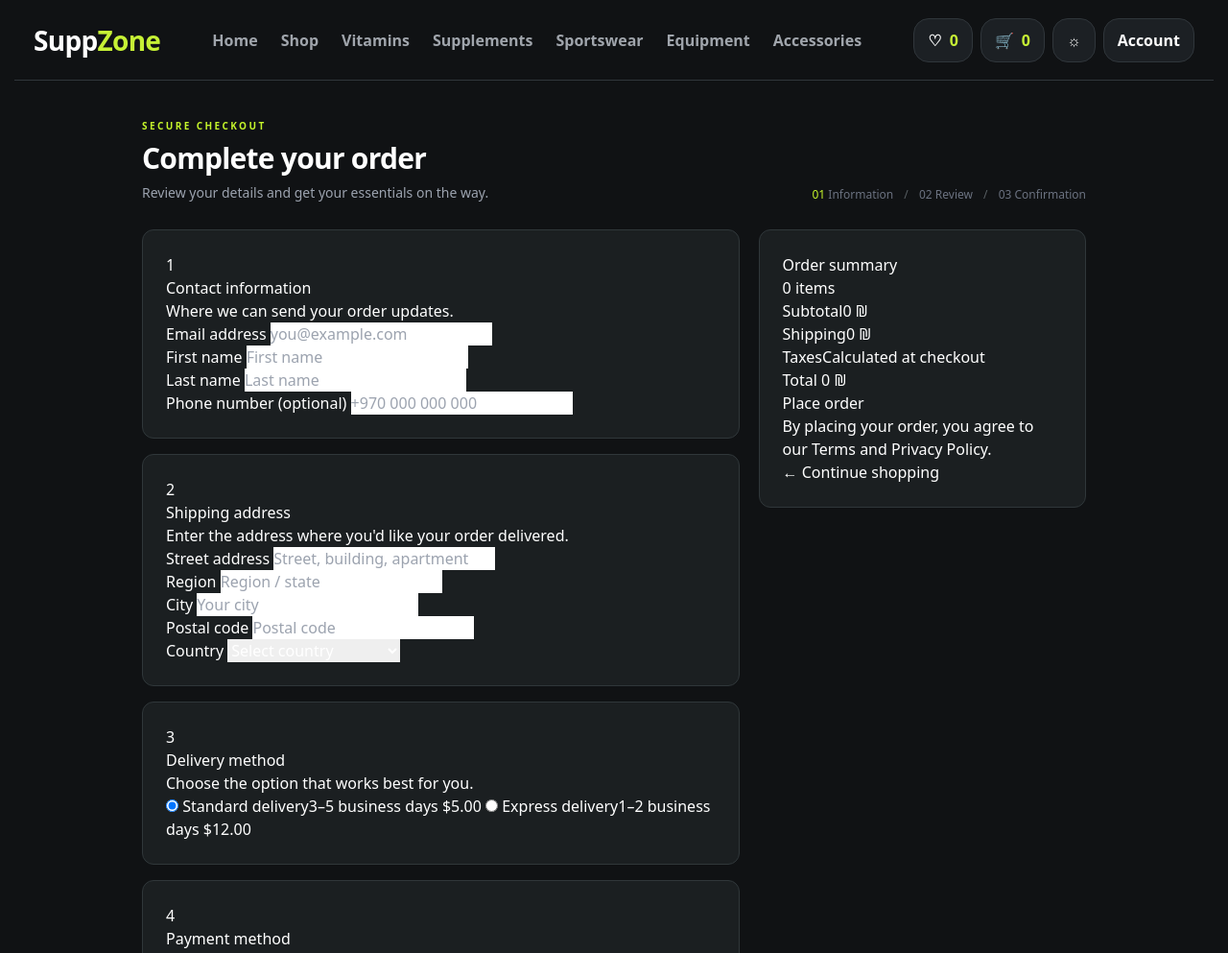
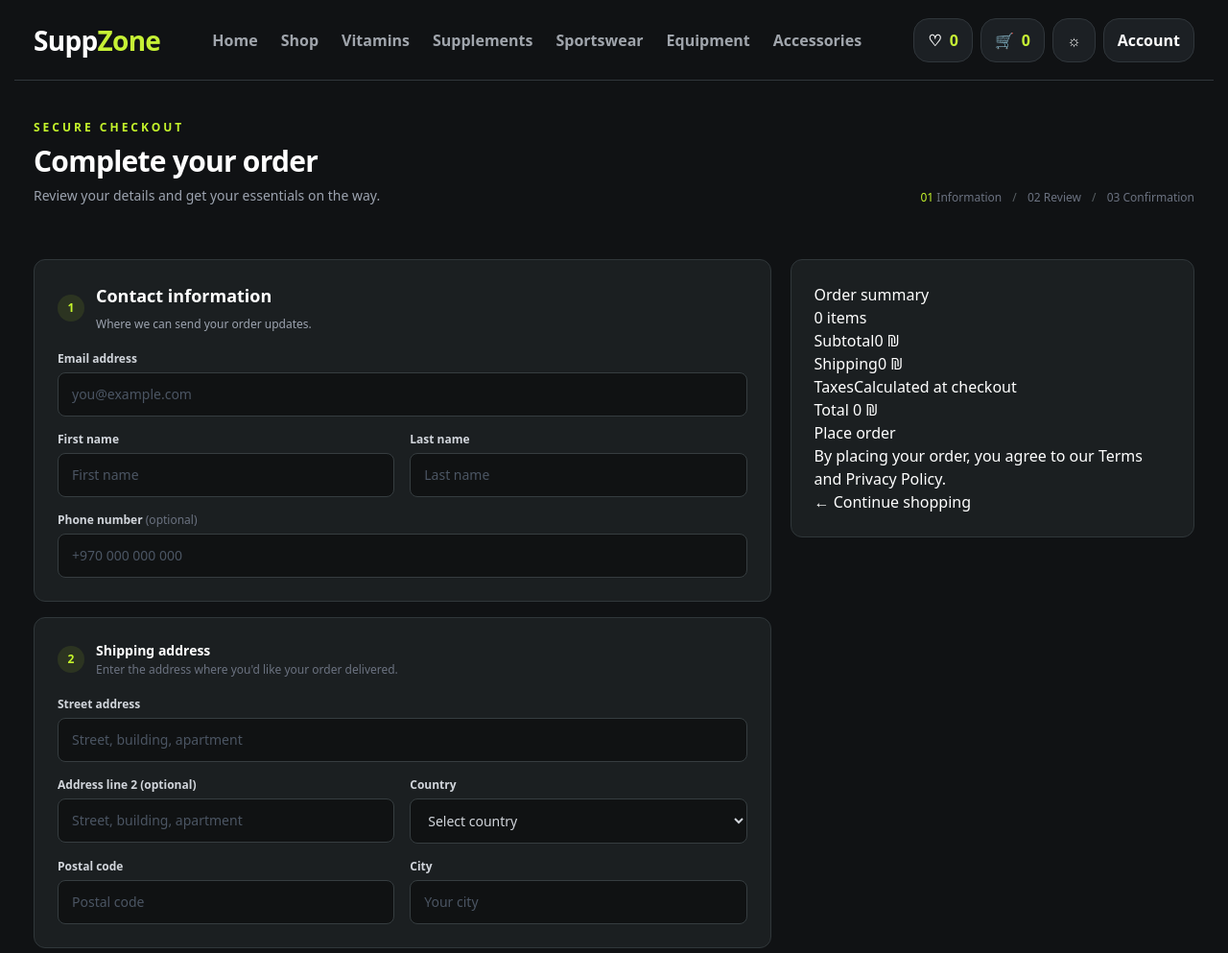
Before and after one commit to YAZQ39/SuppZone, a plain HTML site: page checkout.html in a window 1280 px wide. Shown: the top 993 px of the page at 96% size. Drawn offline with nearby package versions, Linux system fonts and the light colour scheme.

Commit message:
Add new HTML files for accessories, cart, compare, confirmation, contact, equipment, orders, sportswear, supplements, vitamins, and wishlist with basic structure and Tailwind CSS integration

```diff
--- a/checkout.html
+++ b/checkout.html
@@ -15,11 +15,11 @@
 
 <div id="site-header" class="relative z-40"></div>
 
-    <main class="mx-auto w-full max-w-5xl px-5 py-8 sm:py-10">
+    <main class="mx-auto flex w-full max-w-[1250px] flex-col gap-14 px-4 py-10 md:px-5">
 
-        <div class="mb-7 flex flex-col justify-between gap-4 sm:flex-row sm:items-end">
+        <div class="mb-0 flex flex-col justify-between gap-4 sm:flex-row sm:items-end">
             <div>
-                <p class="mb-2 text-[10px] font-bold tracking-[0.24em] text-[#c5f52b]">SECURE CHECKOUT</p>
+                <p class="mb-2 text-[12px] font-bold tracking-[0.25em] text-[#c5f52b]">SECURE CHECKOUT</p>
                 <h1 class="text-2xl font-black tracking-tight text-white sm:text-3xl">Complete your order</h1>
                 <p class="mt-2 text-sm text-gray-400">Review your details and get your essentials on the way.</p>
             </div>
@@ -28,80 +28,82 @@
 
         <form id="checkout-form" action="#" method="post" class="grid items-start gap-5 lg:grid-cols-[minmax(0,1.55fr)_minmax(280px,0.85fr)]">
             <div class="space-y-4" class="rounded-xl border border-[#30373a] bg-[#1b1f21] p-5 sm:p-6">
-                <!-- Contact information. -->
+
                 <section aria-labelledby="contact-heading" class="rounded-xl border border-[#30373a] bg-[#1b1f21] p-5 sm:p-6">
-                    <div>
-                        <span>1</span>
+                    <div class="mb-5 flex items-center gap-3">
+                        <span class="flex h-7 w-7 items-center justify-center rounded-full bg-[#c5f52b]/10 text-xs font-black text-[#c5f52b]">1</span>
                         <div>
-                            <h2 id="contact-heading">Contact information</h2>
-                            <p>Where we can send your order updates.</p>
+                            <h2 id="contact-heading" class="mb-2 text-[18px] font-bold text-white">Contact information</h2>
+                            <p class="mt-0.4 text-xs text-gray-400">Where we can send your order updates.</p>
                         </div>
                     </div>
-                    <div>
-                        <div>
-                            <label for="email">Email address</label>
-                            <input id="email" name="email" type="email" autocomplete="email" placeholder="you@example.com" required="">
+                    <div class="grid gap-4 sm:grid-cols-2">
+                        <div class="sm:col-span-2">
+                            <label for="email" class="mb-1.5 block text-xs font-semibold text-gray-300">Email address</label>
+                            <input id="email" name="email" type="email" autocomplete="email" placeholder="you@example.com" required="" class="w-full rounded-lg border border-[#363d40] bg-[#101213] px-3.5 py-3 text-sm text-white placeholder:text-gray-600 outline-none transition focus:border-[#c5f52b]">
                         </div>
                         <div>
-                            <label for="first-name">First name</label>
-                            <input id="first-name" name="first-name" type="text" autocomplete="given-name" placeholder="First name" required="">
+                            <label for="first-name" class="mb-1.5 block text-xs font-semibold text-gray-300">First name</label>
+                            <input id="first-name" name="first-name" type="text" autocomplete="given-name" placeholder="First name" required="" class="w-full rounded-lg border border-[#363d40] bg-[#101213] px-3.5 py-3 text-sm text-white placeholder:text-gray-600 outline-none transition focus:border-[#c5f52b]">
                         </div>
                         <div>
-                            <label for="last-name">Last name</label>
-                            <input id="last-name" name="last-name" type="text" autocomplete="family-name" placeholder="Last name" required="">
+                            <label for="last-name" class="mb-1.5 block text-xs font-semibold text-gray-300">Last name</label>
+                            <input id="last-name" name="last-name" type="text" autocomplete="family-name" placeholder="Last name" required="" class="w-full rounded-lg border border-[#363d40] bg-[#101213] px-3.5 py-3 text-sm text-white placeholder:text-gray-600 outline-none transition focus:border-[#c5f52b]">
                         </div>
-                        <div>
-                            <label for="phone">Phone number <span>(optional)</span></label>
-                            <input id="phone" name="phone" type="tel" autocomplete="tel" placeholder="+970 000 000 000">
+                        <div class="sm:col-span-2">
+                            <label for="phone" class="mb-1.5 block text-xs font-semibold text-gray-300">Phone number <span class="font-normal text-gray-500">(optional)</span></label>
+                            <input id="phone" name="phone" type="tel" autocomplete="tel" placeholder="+970 000 000 000" class="w-full rounded-lg border border-[#363d40] bg-[#101213] px-3.5 py-3 text-sm text-white placeholder:text-gray-600 outline-none transition focus:border-[#c5f52b]">
                         </div>
                     </div>
                 </section>
 
-                <!-- Shipping address. -->
                 <section aria-labelledby="shipping-heading" class="rounded-xl border border-[#30373a] bg-[#1b1f21] p-5 sm:p-6">
-                    <div>
-                        <span>2</span>
+
+                    <div class="mb-5 flex items-center gap-3">
+
+                        <span class="flex h-7 w-7 items-center justify-center rounded-full bg-[#c5f52b]/10 text-xs font-black text-[#c5f52b]">2</span>
                         <div>
-                            <h2 id="shipping-heading">Shipping address</h2>
-                            <p>Enter the address where you'd like your order delivered.</p>
+                            <h2 id="shipping-heading" class="text-sm font-bold text-white">Shipping address</h2>
+                            <p class="mt-0.5 text-xs text-gray-500">Enter the address where you'd like your order delivered.</p>
                         </div>
                     </div>
-                    <div>
-                        <div>
-                            <label for="address">Street address</label>
-                            <input id="address" name="address" type="text" autocomplete="street-address" placeholder="Street, building, apartment" required="">
+
+                    <div class="grid gap-4 sm:grid-cols-2">
+
+                        <div class="sm:col-span-2">
+                            <label for="address" class="mb-1.5 block text-xs font-semibold text-gray-300">Street address</label>
+                            <input id="address" name="address" type="text" autocomplete="street-address" placeholder="Street, building, apartment" required="" class="w-full rounded-lg border border-[#363d40] bg-[#101213] px-3.5 py-3 text-sm text-white placeholder:text-gray-600 outline-none transition focus:border-[#c5f52b]">
                         </div>
 
                         <div>
-                            <label for="region">Region</label>
-                            <input id="region" name="region" type="text" autocomplete="address-level1" placeholder="Region / state">
+                            <label for="Address 2" class="mb-1.5 block text-xs font-semibold text-gray-300">Address line 2 (optional)</label>
+                            <input id="Address 2" name="Address 2" type="text" autocomplete="address-level1" placeholder="Street, building, apartment" class="w-full rounded-lg border border-[#363d40] bg-[#101213] px-3.5 py-3 text-sm text-white placeholder:text-gray-600 outline-none transition focus:border-[#c5f52b]">
                         </div>
 
                         <div>
-                            <label for="city">City</label>
-                            <input id="city" name="city" type="text" autocomplete="address-level2" placeholder="Your city" required="">
-                        </div>
-
-                        <div>
-                            <label for="postal-code">Postal code</label>
-                            <input id="postal-code" name="postal-code" type="text" autocomplete="postal-code" placeholder="Postal code">
-                        </div>
-
-                        <div>
-                            <label for="country">Country</label>
-                            <select id="country" name="country" autocomplete="country-name" required="">
+                            <label for="country" class="mb-1.5 block text-xs font-semibold text-gray-300">Country</label>
+                            <select id="country" name="country" autocomplete="country-name" required="" class="w-full rounded-lg border border-[#363d40] bg-[#101213] px-3.5 py-3 text-sm text-gray-300 placeholder:text-gray-600 outline-none transition focus:border-[#c5f52b]">
                                 <option value="" disabled="" selected="">Select country</option>
                                 <option>Palestine</option>
                                 <option>Jordan</option>
-                                <option>United Arab Emirates</option>
                                 <option>Other</option>
                             </select>
                         </div>
 
+                        <div>
+                            <label for="postal-code" class="mb-1.5 block text-xs font-semibold text-gray-300">Postal code</label>
+                            <input id="postal-code" name="postal-code" type="text" autocomplete="postal-code" placeholder="Postal code" class="w-full rounded-lg border border-[#363d40] bg-[#101213] px-3.5 py-3 text-sm text-white placeholder:text-gray-600 outline-none transition focus:border-[#c5f52b]">
+                        </div>
+
+                        <div>
+                            <label for="city" class="mb-1.5 block text-xs font-semibold text-gray-300">City</label>
+                            <input id="city" name="city" type="text" autocomplete="address-level2" placeholder="Your city" required="" class="w-full rounded-lg border border-[#363d40] bg-[#101213] px-3.5 py-3 text-sm text-white placeholder:text-gray-600 outline-none transition focus:border-[#c5f52b]">
+                        </div>
+
                     </div>
+
                 </section>
 
-                <!-- Delivery method options are visual choices for this demo page. -->
                 <section aria-labelledby="delivery-heading" class="rounded-xl border border-[#30373a] bg-[#1b1f21] p-5 sm:p-6">
                     <div>
                         <span>3</span>
@@ -128,7 +130,6 @@
                     </div>
                 </section>
 
-                <!-- Payment choices are presentation only; no payment is processed. -->
                 <section aria-labelledby="payment-heading" class="rounded-xl border border-[#30373a] bg-[#1b1f21] p-5 sm:p-6">
                     <div>
                         <span>4</span>
```
Also changed, not shown: accessories.html (+26 -0 lines), cart.html (+26 -0 lines), compare.html (+26 -0 lines), confirmation.html (+26 -0 lines), contact.html (+26 -0 lines), equipment.html (+26 -0 lines), index.html (+1 -1 lines), orders.html (+26 -0 lines), sportswear.html (+26 -0 lines), supplements.html (+26 -0 lines), vitamins.html (+26 -0 lines), wishlist.html (+26 -0 lines).
